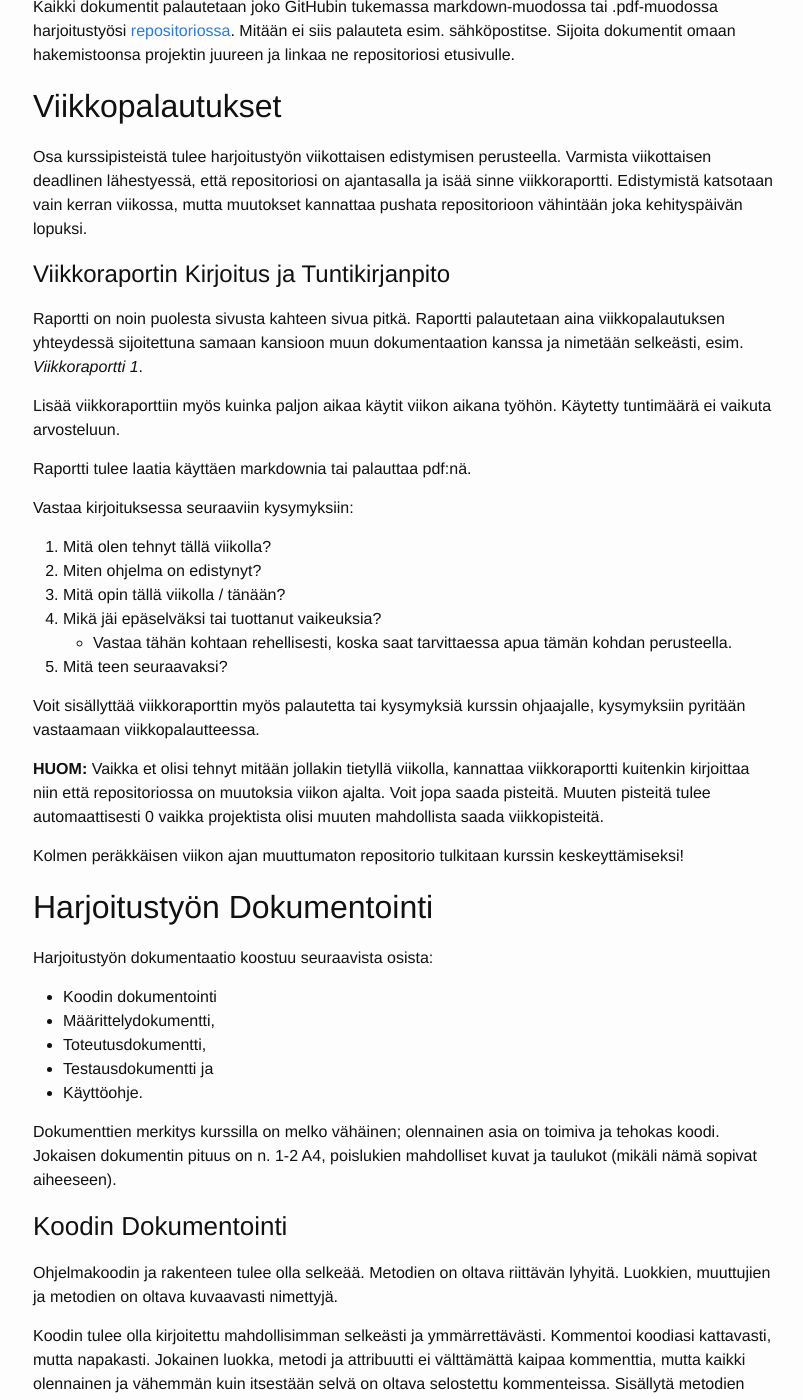
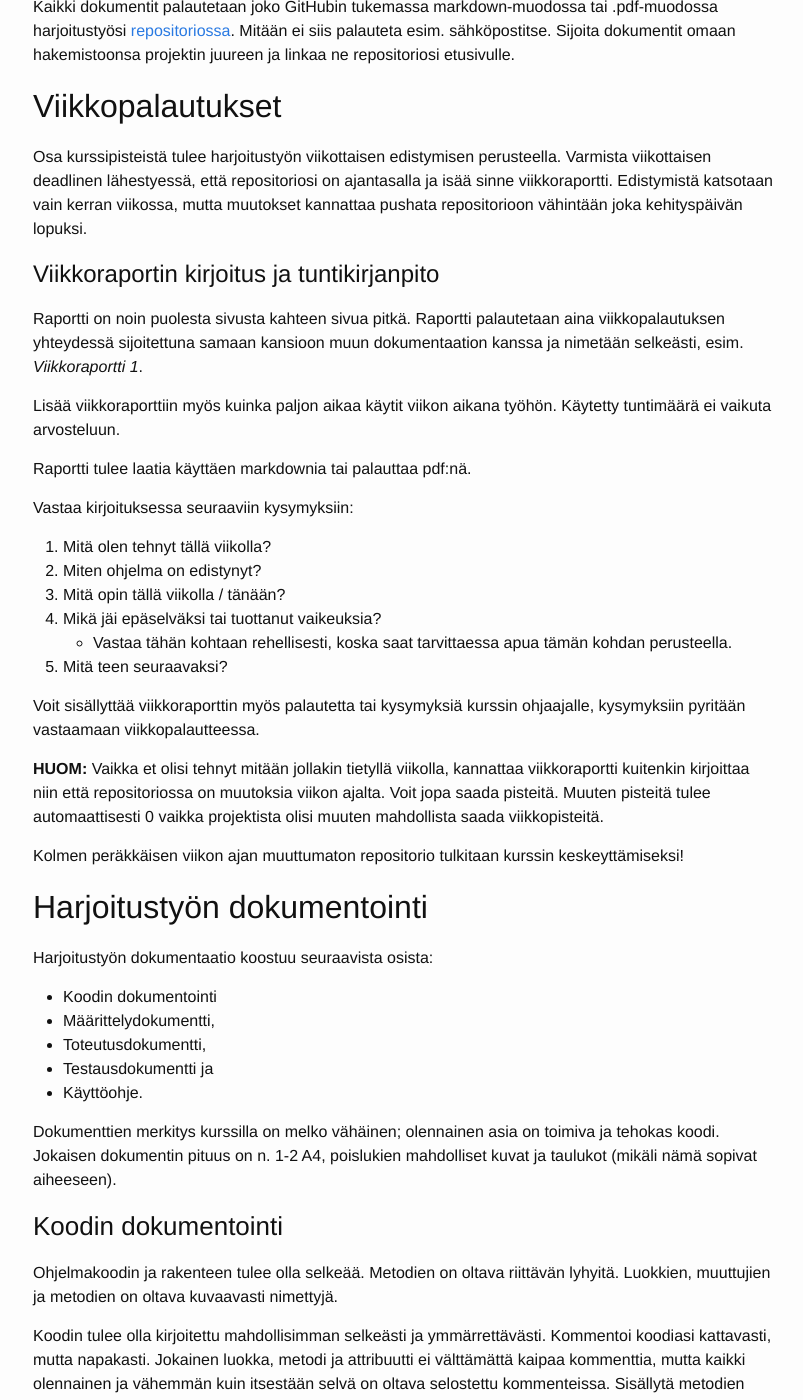
Before and after one commit to algolabra-hy/algolabra-hy.github.io, a Jekyll site: the page built from dokumentaatio.md, in a window 1280 px wide and 1400 px high, scrolled down 376 px. Shown: the whole window, without its empty margins (237-1040 px from the left). Built offline with Jekyll 4.4.1, drawn with Linux system fonts in a browser that asks for light colours.

Commit message:
documentation

```diff
--- a/dokumentaatio.md
+++ b/dokumentaatio.md
@@ -16,7 +16,7 @@ Varmista viikottaisen deadlinen lähestyessä, että repositoriosi on ajantasall
 isää sinne viikkoraportti. Edistymistä katsotaan vain kerran viikossa, mutta muutokset kannattaa
 pushata repositorioon vähintään joka kehityspäivän lopuksi.
 
-# Viikkoraportin Kirjoitus ja Tuntikirjanpito
+# Viikkoraportin kirjoitus ja tuntikirjanpito
 Raportti on noin puolesta sivusta kahteen sivua pitkä. Raportti palautetaan aina
 viikkopalautuksen yhteydessä sijoitettuna samaan kansioon muun dokumentaation
 kanssa ja nimetään selkeästi, esim. *Viikkoraportti 1*.
@@ -43,7 +43,7 @@ Vaikka et olisi tehnyt mitään jollakin tietyllä viikolla, kannattaa viikkorap
 
 Kolmen peräkkäisen viikon ajan muuttumaton repositorio tulkitaan kurssin keskeyttämiseksi!
 
-## Harjoitustyön Dokumentointi
+## Harjoitustyön dokumentointi
 
 Harjoitustyön dokumentaatio koostuu seuraavista
 osista:
@@ -56,7 +56,7 @@ osista:
 Dokumenttien merkitys kurssilla on melko vähäinen; olennainen asia on toimiva ja tehokas koodi.
 Jokaisen dokumentin pituus on n. 1-2 A4, poislukien mahdolliset kuvat ja taulukot (mikäli nämä sopivat aiheeseen).
 
-### Koodin Dokumentointi
+### Koodin dokumentointi
 Ohjelmakoodin ja rakenteen tulee olla selkeää. Metodien on oltava riittävän lyhyitä. Luokkien, muuttujien ja metodien on oltava kuvaavasti nimettyjä.
 
 Koodin tulee olla kirjoitettu mahdollisimman selkeästi ja ymmärrettävästi. Kommentoi koodiasi kattavasti, mutta napakasti. Jokainen luokka, metodi ja attribuutti ei välttämättä kaipaa kommenttia, mutta kaikki olennainen ja vähemmän kuin itsestään selvä on oltava selostettu kommenteissa. Sisällytä metodien kommentteihin niiden parametrien ja paluuarvon merkitykset. Metodien sisäinen kommentointi ei ideaalitapauksessa ole tarpeen, sillä metodien tulee olla kuvaavasti nimettyjä, kompakteja, yksinkertaisia ja helposti hahmotettavia kokonaisuuksia. Mikäli metodin toimintaa kuitenkin on vaikea hahmottaa pelkän koodin ja metodin yleiskommentin perusteella, voidaan sen koodia kommentoida sisäisestikin.
```
